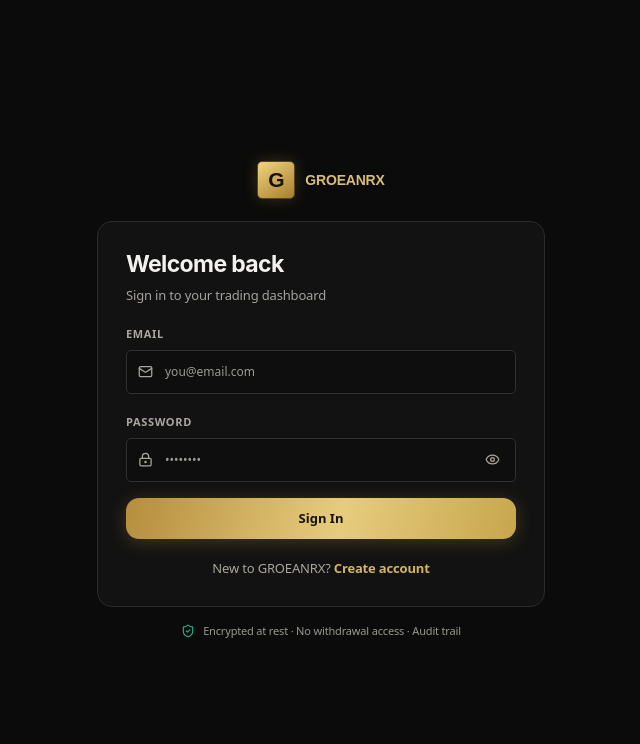
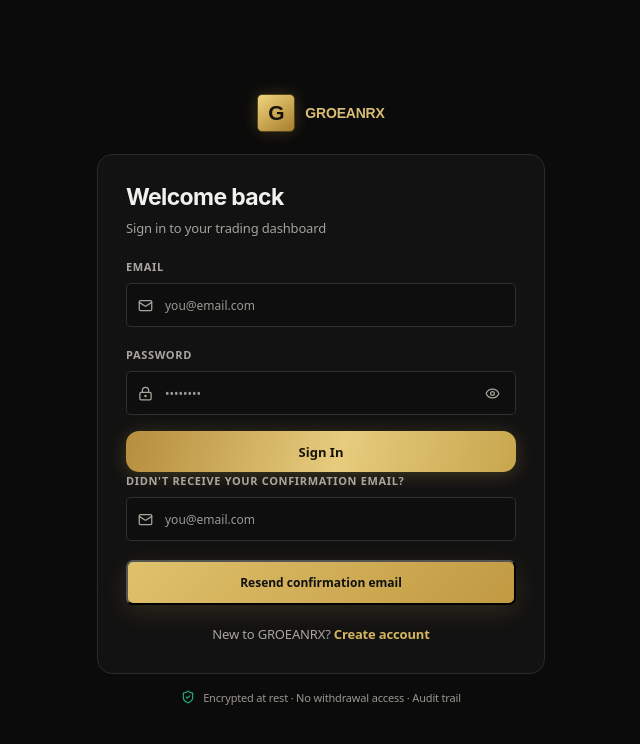
Before and after one commit to ARTHURBUKENYA30/groearnx, a Next.js app: page /login in a window 1280 px wide. Shown: the top 744 px of the page, without its empty margins (319-959 px from the left). Built offline with nearby package versions, Linux system fonts and the light colour scheme.

Commit message:
Add confirmation email resend option to sign in

```diff
--- a/app/login/page.tsx
+++ b/app/login/page.tsx
@@ -1,5 +1,5 @@
 import Link from "next/link";
-import { loginAction } from "@/app/auth/actions";
+import { loginAction, resendConfirmationAction } from "@/app/auth/actions";
 import { ShieldCheck, Mail } from "lucide-react";
 import PasswordField from "@/app/components/password-field";
 
@@ -19,6 +19,11 @@ export default async function Login({ searchParams }: { searchParams: Promise<{
           <label htmlFor="password">PASSWORD</label><PasswordField/>
           <button className="trx-button trx-submit" type="submit">Sign In</button>
         </form>
+        <form action={resendConfirmationAction} className="trx-auth-form trx-resend-form">
+          <label htmlFor="resend-email">DIDN'T RECEIVE YOUR CONFIRMATION EMAIL?</label>
+          <div className="trx-input-wrap"><Mail/><input id="resend-email" name="email" type="email" autoComplete="email" required placeholder="you@email.com"/></div>
+          <button className="trx-button" type="submit">Resend confirmation email</button>
+        </form>
         <p className="trx-auth-switch">New to GROEANRX? <Link href="/signup">Create account</Link></p>
       </div>
       <p className="trx-auth-foot"><ShieldCheck size={14}/> Encrypted at rest · No withdrawal access · Audit trail</p>
```
